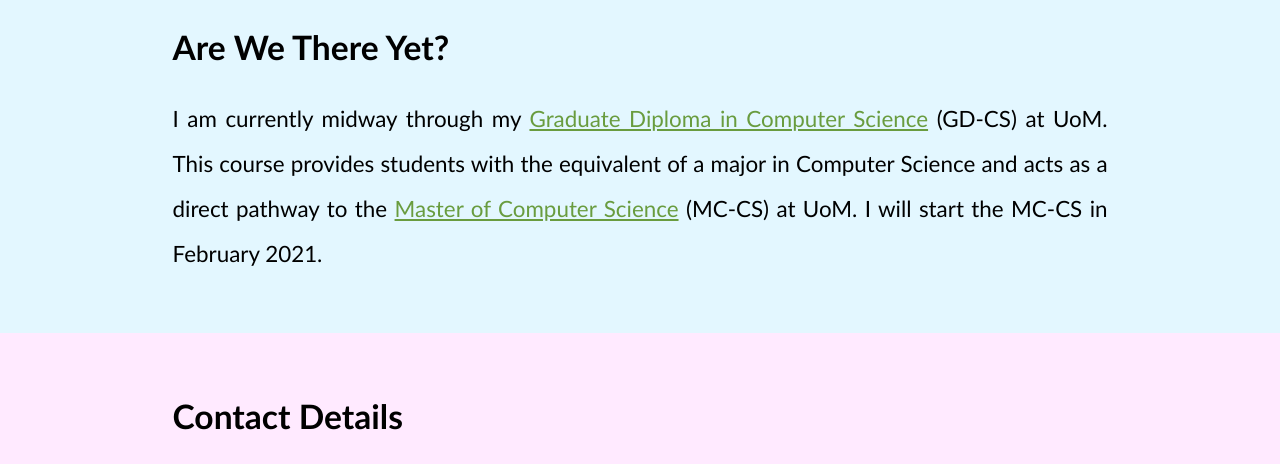
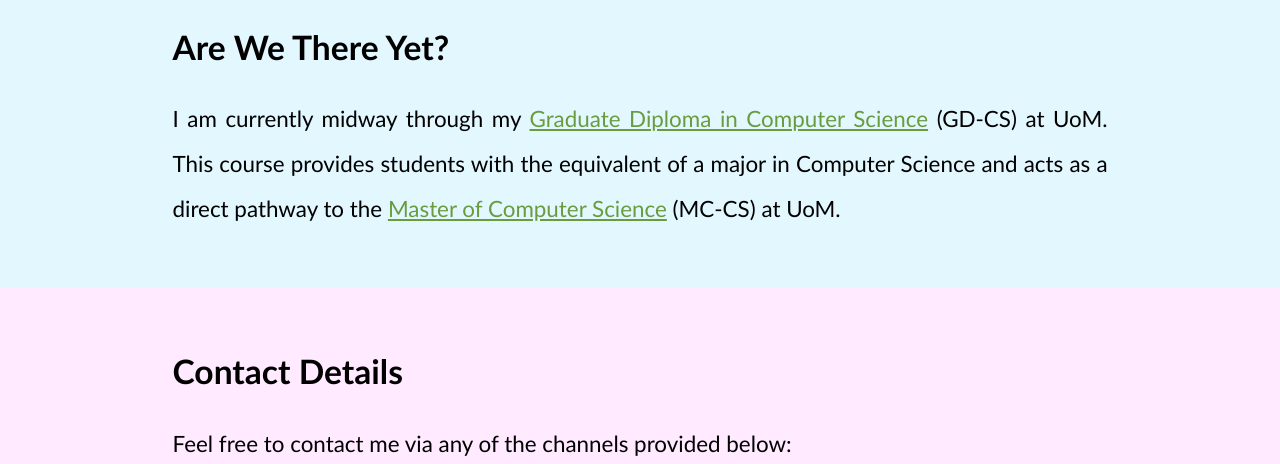
Before and after one commit to naughtona/naughtona.github.io, a plain HTML site: page aboutme/index.html in a window 1280 px wide. Shown: the part 1457-1921 px from the top of the page. Drawn offline with Linux system fonts and the light colour scheme.

Commit message:
update #arewethereyet

```diff
--- a/aboutme/index.html
+++ b/aboutme/index.html
@@ -54,7 +54,7 @@
                 <h2 id="arewethereyet">Are We There Yet?</h2>
                 <article>
                     <p align="justify">
-                        I am currently midway through my <a href="https://study.unimelb.edu.au/find/courses/graduate/graduate-diploma-in-computer-science/" target="_onblank">Graduate Diploma in Computer Science</a> (GD-CS) at UoM. This course provides students with the equivalent of a major in Computer Science and acts as a direct pathway to the <a href="https://study.unimelb.edu.au/find/courses/graduate/master-of-computer-science/" target="_onblank">Master of Computer Science</a> (MC-CS) at UoM. I will start the MC-CS in February 2021.
+                        I am currently midway through my <a href="https://study.unimelb.edu.au/find/courses/graduate/graduate-diploma-in-computer-science/" target="_onblank">Graduate Diploma in Computer Science</a> (GD-CS) at UoM. This course provides students with the equivalent of a major in Computer Science and acts as a direct pathway to the <a href="https://study.unimelb.edu.au/find/courses/graduate/master-of-computer-science/" target="_onblank">Master of Computer Science</a> (MC-CS) at UoM.
                     </p>
                 </article>
             </main>
```
